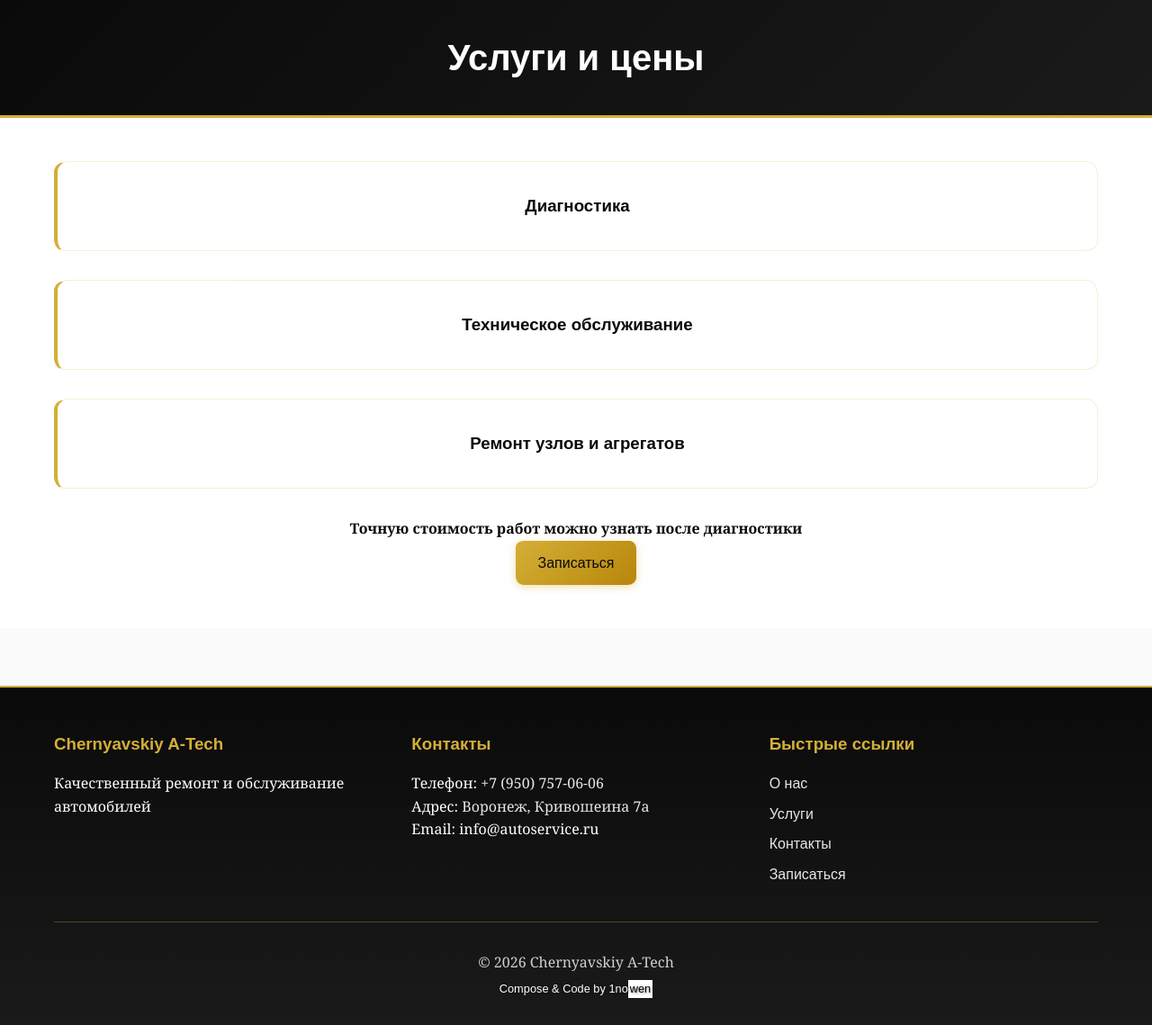
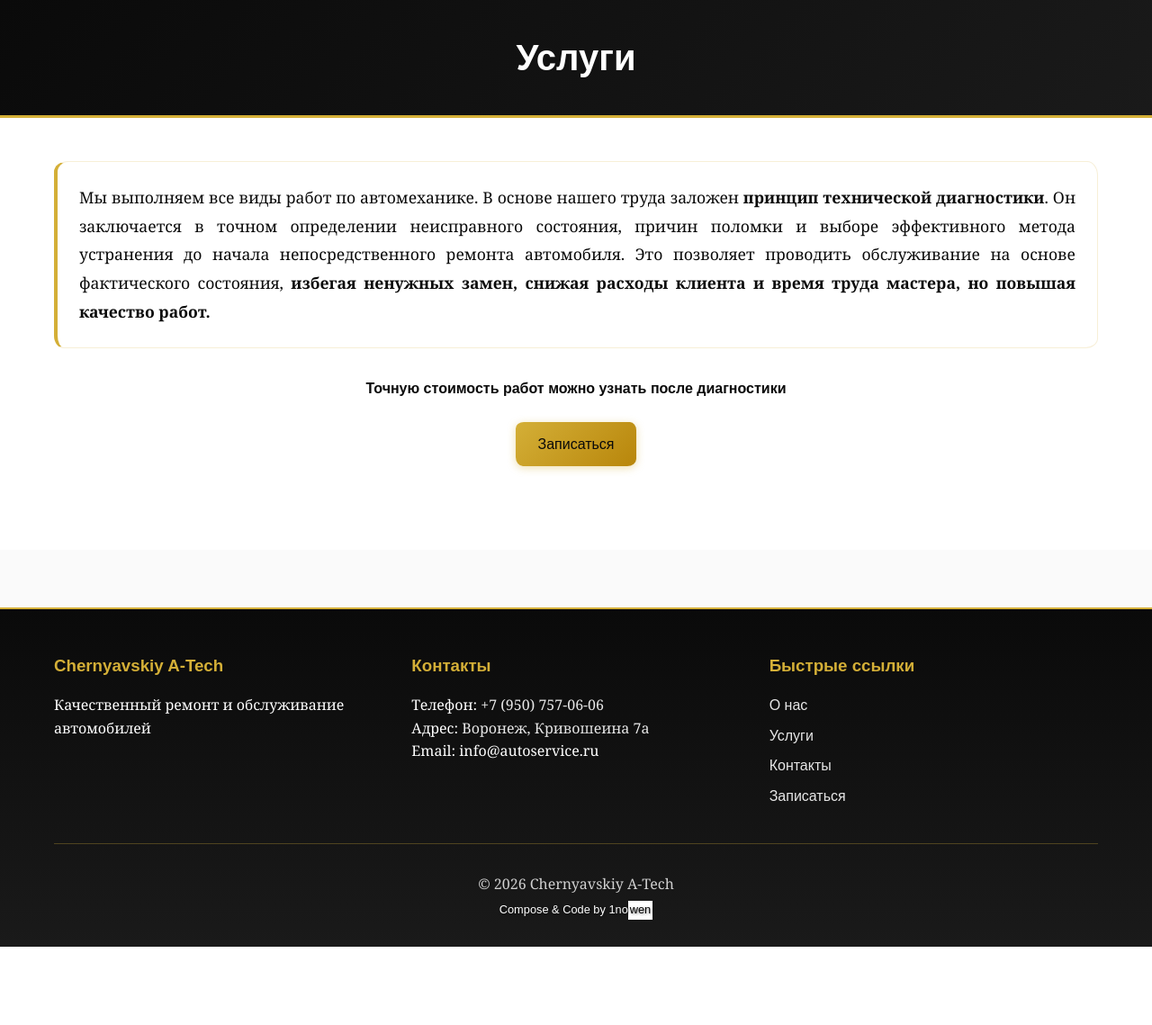
Before and after one commit to ilyash36/WebScam, a Django app: page /services/ in a window 1280 px wide. Shown: the part 120-1259 px from the top of the page at 90% size. After the commit the page ends 1172 px from the top, so only its background shows below. Run offline with Django 5.2, Linux system fonts and the light colour scheme; some web fonts are replaced.

Commit message:
feat: services page redesign, loader 1.5s, docs update
Co-authored-by: Cursor <cursoragent@cursor.com>

```diff
--- a/static/css/style.css
+++ b/static/css/style.css
@@ -362,6 +362,32 @@ header {
     font-weight: bold;
     color: var(--color-gold-dark);
     margin-top: 0.5rem;
+}
+
+.service-item--text {
+    display: block;
+    align-items: stretch;
+    justify-content: flex-start;
+    min-height: auto;
+    text-align: justify;
+}
+
+.service-item--text p {
+    margin: 0;
+    font-size: 1.1rem;
+    line-height: 1.8;
+    color: var(--color-black);
+}
+
+.services-cta {
+    margin-top: 2rem;
+}
+
+.services-cta__text {
+    font-family: "KOT-Eitai Gothic Bold", "Century Old Style Std", sans-serif;
+    margin-bottom: 1.5rem;
+    font-weight: bold;
+    color: var(--color-black);
 }
 
 /* Contacts */
--- a/static/js/loader.js
+++ b/static/js/loader.js
@@ -6,7 +6,7 @@
 (function () {
     'use strict';
 
-    const LOADER_MIN_DURATION = 600;
+    const LOADER_MIN_DURATION = 1500;
     const LOADER_MAX_WAIT = 2500;
 
     const loader = document.getElementById('pageLoader');
--- a/templates/website/services.html
+++ b/templates/website/services.html
@@ -1,30 +1,24 @@
 {% extends 'base.html' %}
 
-{% block title %}Услуги и цены - Автосервис{% endblock %}
+{% block title %}Услуги - Автосервис{% endblock %}
 
 {% block content %}
 <section class="page-header">
     <div class="container">
-        <h1>Услуги и цены</h1>
+        <h1>Услуги</h1>
     </div>
 </section>
 
 <section class="content-section">
     <div class="container">
         <div class="services-list">
-            <div class="service-item">
-                <h3>Диагностика</h3>
-            </div>
-            <div class="service-item">
-                <h3>Техническое обслуживание</h3>
-            </div>
-            <div class="service-item">
-                <h3>Ремонт узлов и агрегатов</h3>
+            <div class="service-item service-item--text">
+                <p>Мы выполняем все виды работ по автомеханике. В основе нашего труда заложен <strong>принцип технической диагностики</strong>. Он заключается в точном определении неисправного состояния, причин поломки и выборе эффективного метода устранения до начала непосредственного ремонта автомобиля. Это позволяет проводить обслуживание на основе фактического состояния, <strong>избегая ненужных замен, снижая расходы клиента и время труда мастера, но повышая качество работ.</strong></p>
             </div>
         </div>
 
-        <div class="text-center" style="margin-top: 2rem;">
-            <p><strong>Точную стоимость работ можно узнать после диагностики</strong></p>
+        <div class="services-cta text-center">
+            <p class="services-cta__text">Точную стоимость работ можно узнать после диагностики</p>
             <a href="{% url 'website:booking' %}" class="btn btn-primary">Записаться</a>
         </div>
     </div>
```
Also changed, not shown: CLAUDE.md (+2 -1 lines), .cursor/dev_cache.md.
